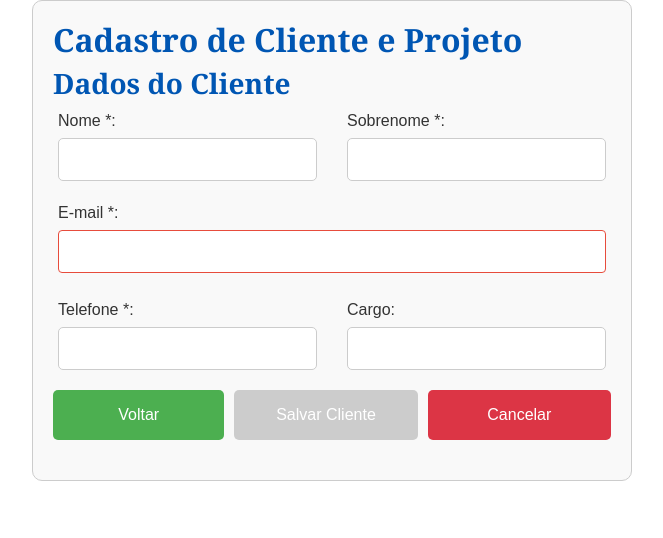
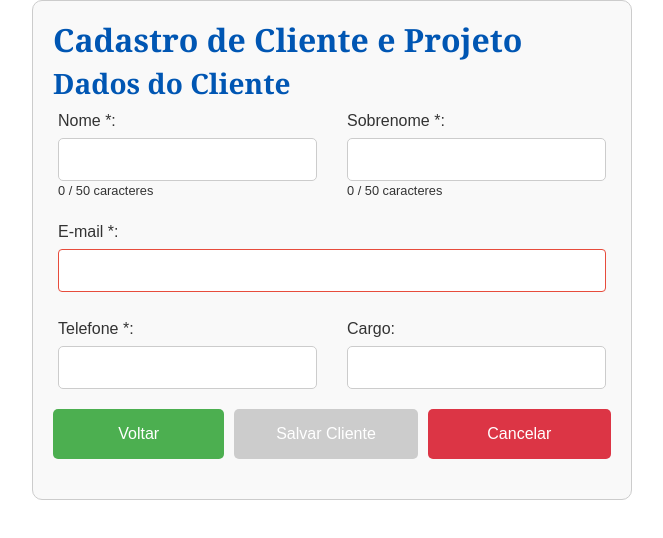
Before and after one commit to claudinez/Kaspper-Projeto, an Angular app: page /orcamento in a window 1280 px wide. Shown: the top 538 px of the page, without its empty margins (308-971 px from the left). Built offline with nearby package versions, Linux system fonts and the light colour scheme; a small style sheet from the web is missing.

Commit message:
Atualizações na tela do cliente esta contando os caracter digitado

```diff
--- a/src/app/pages/orcamento/orcamento.component.html
+++ b/src/app/pages/orcamento/orcamento.component.html
@@ -21,11 +21,13 @@
     <div class="form-row">
       <label>
         Nome *:
-        <input formControlName="nome" type="text" maxlength="50" required />
+        <input formControlName="nome" type="text" maxlength="50" required (input)="contarCaracteres('nome')" />
+        <small>{{ clienteForm.get('nome')?.value.length || 0 }} / 50 caracteres</small>
       </label>
       <label>
         Sobrenome *:
-        <input formControlName="sobrenome" type="text" maxlength="50" required />
+        <input formControlName="sobrenome" type="text" maxlength="50" required  (input)="contarCaracteres('sobrenome')"/>
+        <small>{{ clienteForm.get('sobrenome')?.value.length || 0 }} / 50 caracteres</small>
       </label>
     </div>
 
--- a/src/app/pages/orcamento/orcamento.component.ts
+++ b/src/app/pages/orcamento/orcamento.component.ts
@@ -17,9 +17,9 @@ export class OrcamentoComponent {
 
   constructor(private fb: FormBuilder) {
     this.clienteForm = this.fb.group({
-      nome: ['', Validators.required],
-      sobrenome: ['', Validators.required],
-      email: ['', [Validators.required, Validators.email]],
+      nome: ['', [Validators.required, Validators.maxLength(50)]],
+      sobrenome: ['', [Validators.required, Validators.maxLength(50)]],
+      email: ['', [Validators.required, Validators.maxLength(100)]],
       telefone: ['', [Validators.required]],
       cargo: ['', [Validators.maxLength(25)]],
     });
@@ -28,8 +28,14 @@ export class OrcamentoComponent {
       nomeProjeto: ['', Validators.required],
       categoria: [''],
       duracao: ['', [Validators.required]],
-      status: ['aberto',[Validators.required]], //deixa fixo valor
+      status: ['aberto', [Validators.required]], // deleta fixo valor
     });
+  }
+
+  // Função para contar caracteres
+  contarCaracteres(campo: string): void {
+    const valorCampo = this.clienteForm.get(campo)?.value || '';  // Obtém o valor do campo
+    console.log(`Contando caracteres do campo ${campo}: ${valorCampo.length} caracteres.`);
   }
 
   adicionarCliente() {
@@ -65,5 +71,4 @@ export class OrcamentoComponent {
     this.clienteCadastrado = false;
     this.mensagem = '';
   }
-
 }
```
Lines whose indentation alone changed are shown as unchanged.
